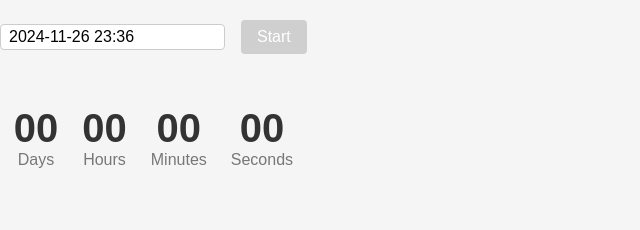
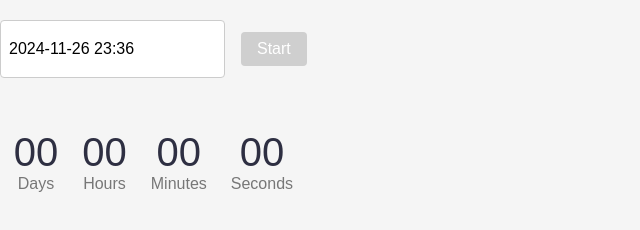
Before and after one commit to Lylyneru/goit-js-hw-10, a website built with Vite: page src/1-timer.html in a window 1280 px wide. Shown: the whole page, without its empty margins (0-640 px from the left). Built offline with nearby package versions, Linux system fonts and the light colour scheme.

Commit message:
Update styles.css

```diff
--- a/src/css/styles.css
+++ b/src/css/styles.css
@@ -37,7 +37,6 @@ body {
   border-radius: 4px;
   max-width: 272px;
   height: 40px;
-  height: 8px;
 }
 
 button[data-start] {
@@ -78,8 +77,8 @@ button[data-start]:disabled {
 
 .value {
   font-size: 40px;
-  font-weight: bold;
-  color: #333;
+  font-weight: 400;
+  color: #2e2f42;
 }
 
 .label {
```
